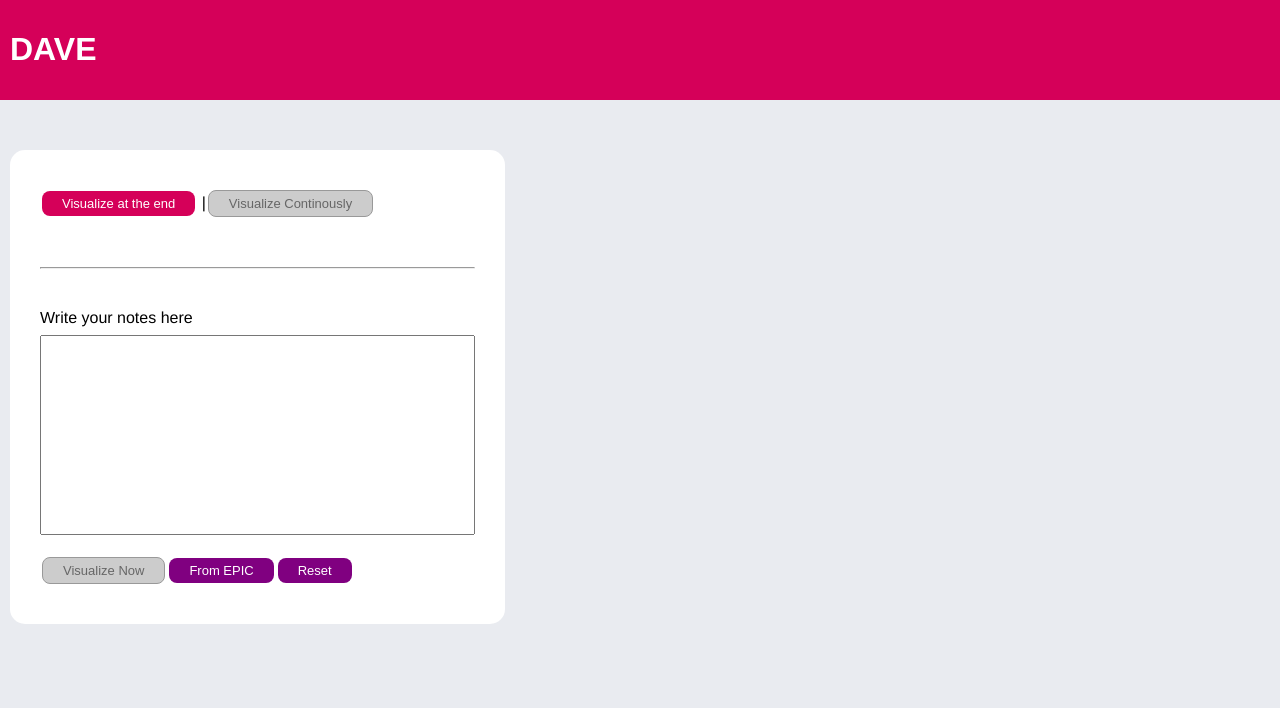
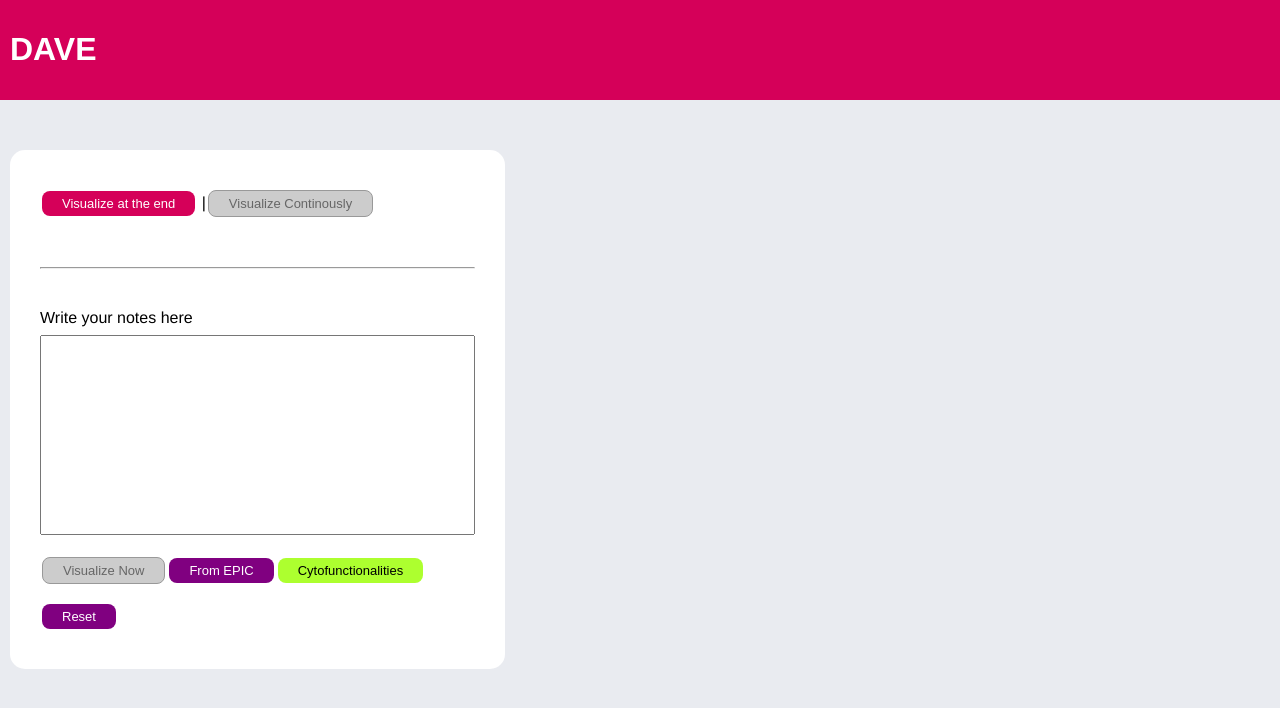
Before and after one commit to chadiabc/Dave-frontend, a React (Create React App) app: page / in a window 1280 px wide. Shown: the top 708 px of the page. Built offline with nearby package versions, Linux system fonts and the light colour scheme; what cytoscape-dagre would draw is missing.

Commit message:
cytofunctionalities testing

```diff
--- a/src/App.css
+++ b/src/App.css
@@ -149,7 +149,7 @@ button[disabled]{
 }
 
 .cyto {
-  background-color: #cddaff;;
+  background-color: #cddaff;
   top :99px;
   bottom: 0px;
   position:absolute;
@@ -157,3 +157,8 @@ button[disabled]{
   width: 60%;
   /* height: 60%; */
 }
+
+.test {
+  background-color: greenyellow;
+  color:black;
+}
--- a/src/App.js
+++ b/src/App.js
@@ -5,6 +5,7 @@ import CytoscapeComponent from 'react-cytoscapejs';
 import cytoscape from 'cytoscape';
 import dagre from 'cytoscape-dagre';
 import Graphbox from "./graphBox";
+import { useRef } from "react";
 
 cytoscape.use(dagre);
 
@@ -69,6 +70,7 @@ function App() {
   const [disableVisNow, setDisable] = React.useState(false);
   const [show, setShow] = useState(false);
   const [graph,setGraph] = useState("null");
+  const cytoRef = useRef(null)
 
   function getgraph() {
     fetch(`${SERVER_URL}/getgraph`)
@@ -177,6 +179,7 @@ function App() {
               </textarea>
               <button id="visualize-button" disabled={!disableVisNow} className="button" type="button" onClick={visualizeNow}>Visualize Now</button>
               <button id="visualize-button" className="button epic" type="button" onClick={FromEPIC}>From EPIC</button>
+              <button id="visualize-button" className="button test" type="button" onClick={() => cytoRef.current.reset()}>Cytofunctionalities</button>
               <button id="visualize-button" className="button epic" type="button" onClick={resetData}>Reset</button>
             </div>
           </div>
@@ -184,7 +187,9 @@ function App() {
 
         <div className="graphBoxRight">
           {graph != "null" &&
-            <CytoscapeComponent autoungrabify={true} className="cyto"
+            <CytoscapeComponent minZoom={0.5} maxZoom={1.5}
+             autoungrabify={true} className="cyto"
+             cy={ref => cytoRef.current = ref}
               elements={CytoscapeComponent.normalizeElements(graph)} layout={{
               name: "dagre",
               // other options
```
